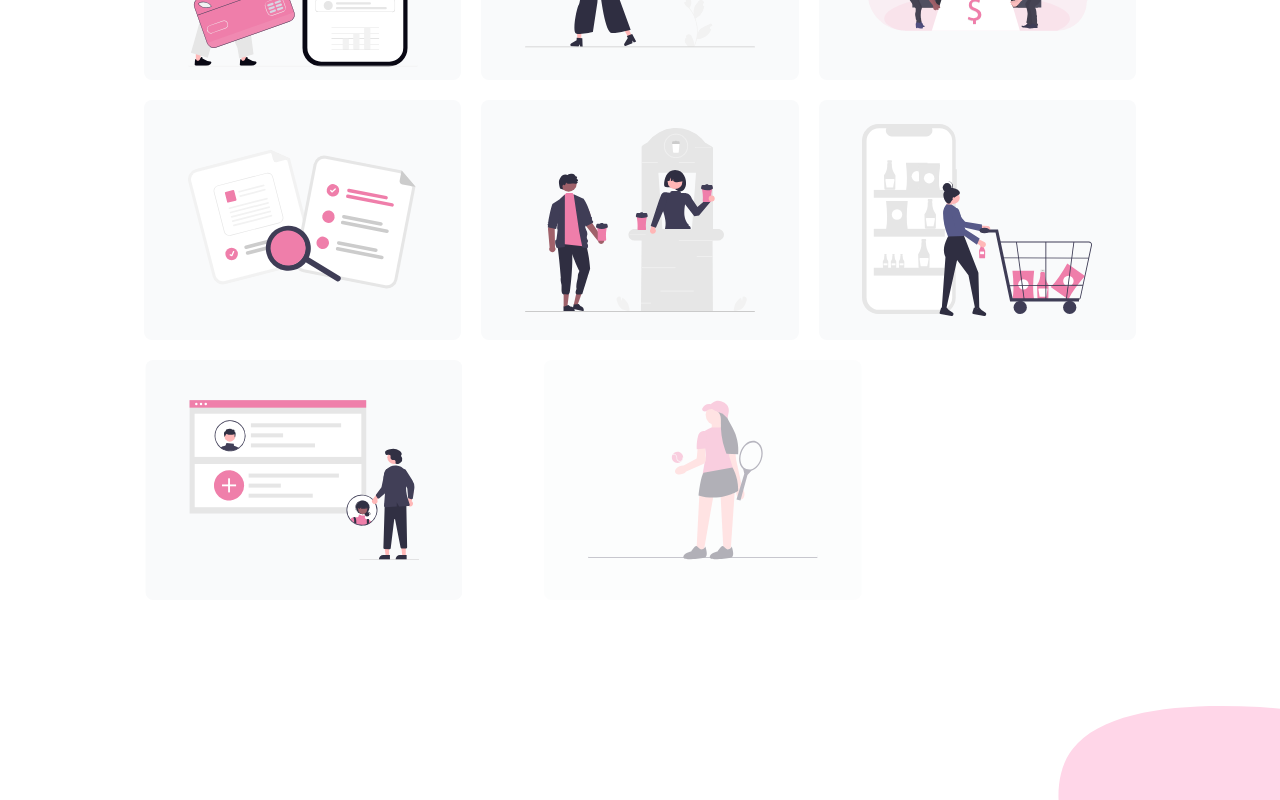
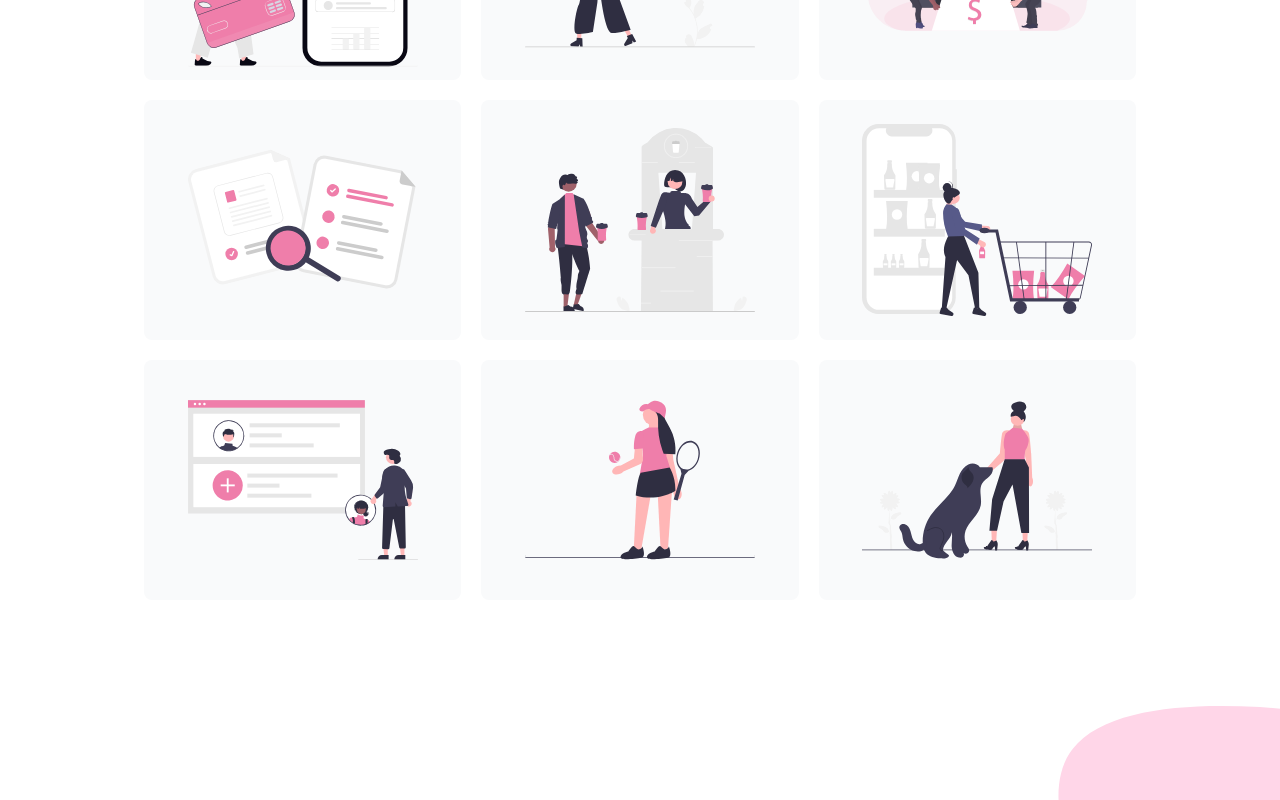
Before and after one commit to FtADev/Portfolio, a Next.js app: page / in a window 1280 px wide. Shown: the part 2047-2847 px from the top of the page. Built offline with nearby package versions, Linux system fonts and the light colour scheme.

Commit message:
Update project-card.tsx

```diff
--- a/app/components/project-card.tsx
+++ b/app/components/project-card.tsx
@@ -27,25 +27,25 @@ const ProjectCard = ({
       transition: {
         ease: "easeOut",
         duration: 0.75,
-        delay: 0.5 * index + 2.5,
+        delay: 0.1 * index + 2.5,
       },
     },
   };
 
   return (
-    <motion.div
-      initial="hidden"
-      whileInView="visible"
-      variants={varient}
-      viewport={{ once: true }}
-    >
+    // <motion.div
+    //   initial="hidden"
+    //   whileInView="visible"
+    //   variants={varient}
+    //   viewport={{ once: true }}
+    // >
       <Link href={link} className="" target="_blank">
         <DirectionAwareHover imageUrl={src}>
           <p className="font-bold text-xl">{title}</p>
           <p className="font-normal text-sm">{description}</p>
         </DirectionAwareHover>
       </Link>
-    </motion.div>
+    // {/* </motion.div> */}
   );
 };
 
```
